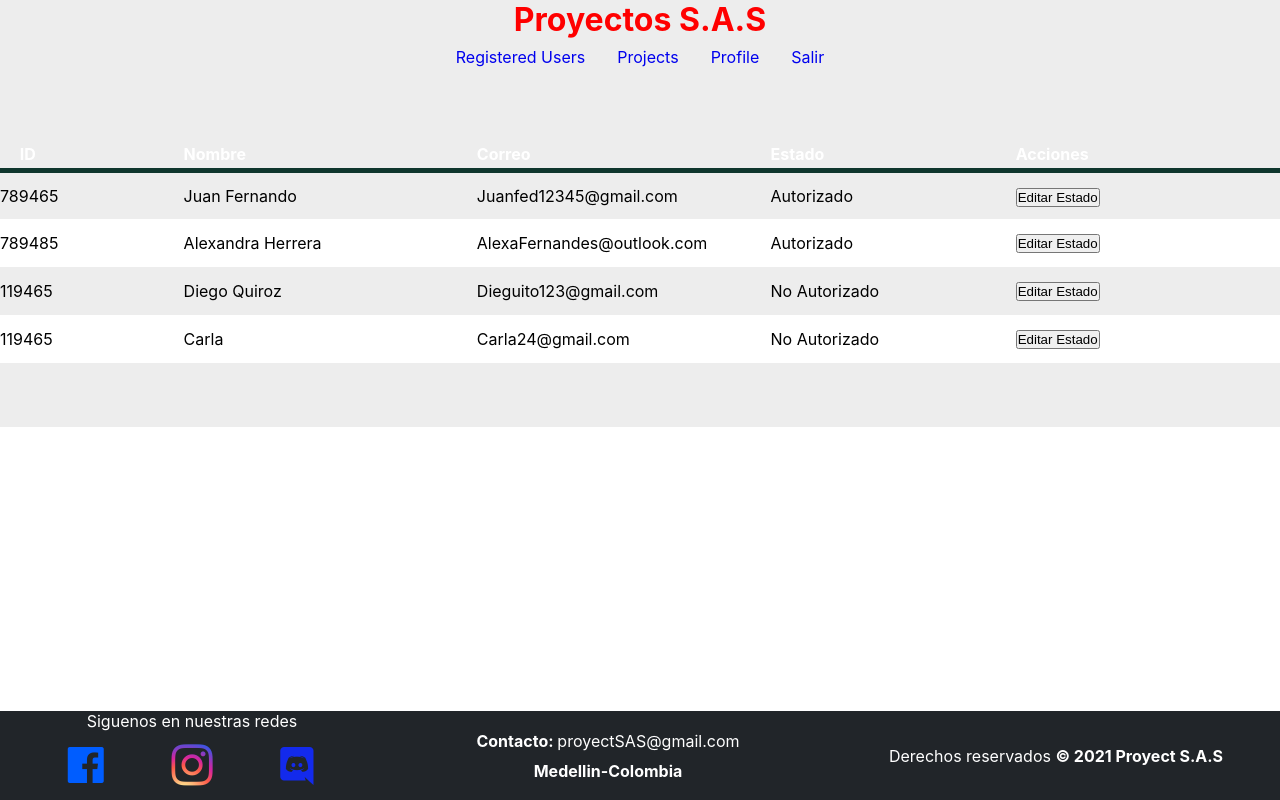
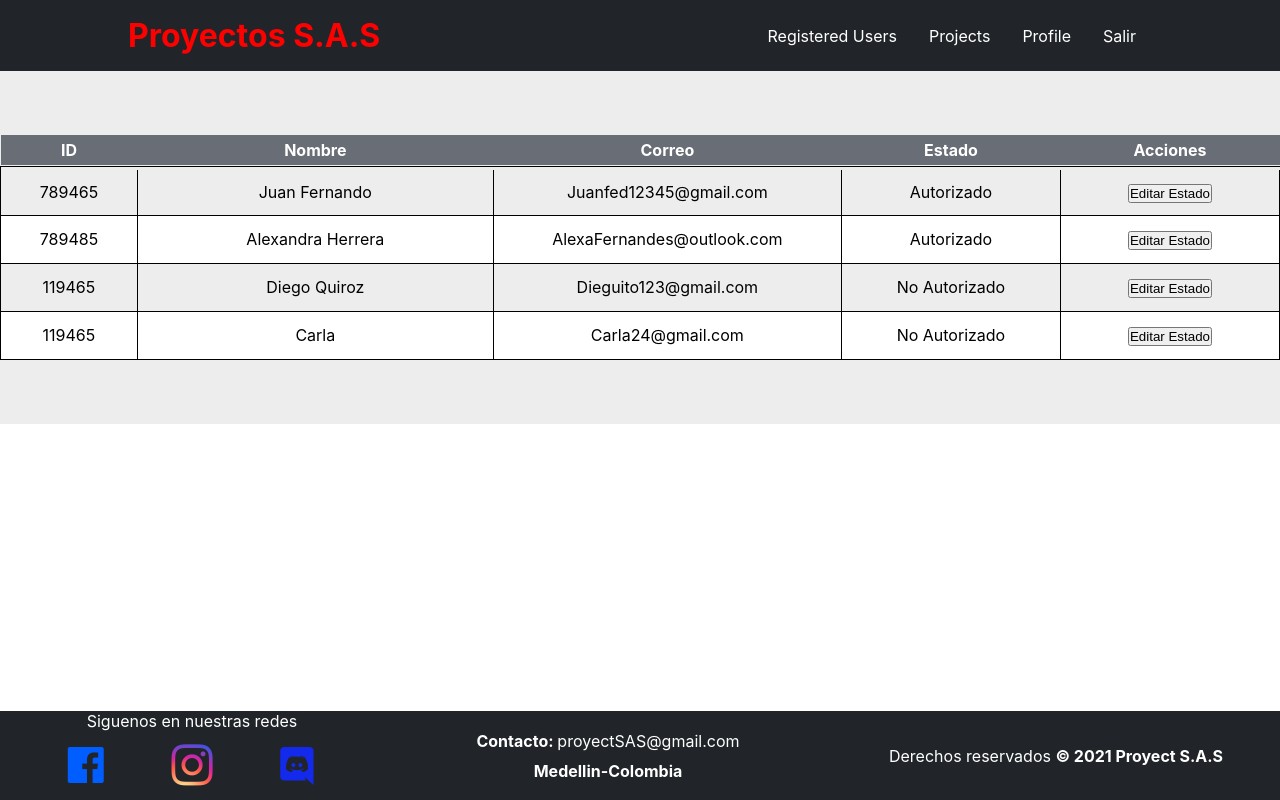
Before and after one commit to madro0/develop-of-world-Public, a React (Create React App) app in the folder fronted/: page /administrador/UserRegistered in a window 1280 px wide. Built offline with nearby package versions, Linux system fonts and the light colour scheme.

Commit message:
cambios en diseño basicos

```diff
--- a/fronted/src/App.css
+++ b/fronted/src/App.css
@@ -1,5 +1,12 @@
+/*Estilos globales paratoda la pagina*/
+
 *{
   margin: 0;
   padding: 0;
   box-sizing: border-box;
 }
+
+td{
+  border: 1px solid black;
+  border-collapse: collapse;
+}
--- a/fronted/src/components/UsertRegistered.jsx
+++ b/fronted/src/components/UsertRegistered.jsx
@@ -6,7 +6,7 @@ const UserRegistered = () => {
     return (
         <div className="tableUsers">
             <div>
-                <table>
+                <table className='tableUsers__table'>
                     <thead className="tableUsers__thead">
                         <tr className="tableUsers__tittle">
                             <th>ID</th>
--- a/fronted/src/styles/header.css
+++ b/fronted/src/styles/header.css
@@ -1,18 +1,23 @@
 .header{
-    background-color: #ededed;
+    display: flex;
+    justify-content: space-between;
+    padding: 1rem 10%;
+    align-items: center;
+    background-color: #212529;
 }
 
+
 .header h1{
-    text-align: center;
     color: red;
-}
-
-.header ul{
-    text-align: center;
-    padding: .3rem 0rem;
 }
 
 .header li{
     display: inline-block;
-    padding: .2rem 1rem;
+    padding: 0rem 1rem;
+    color: white;
 }
+
+.header li:hover{
+    color: red;
+    transform: scale(1.3);
+}
--- a/fronted/src/styles/projects.css
+++ b/fronted/src/styles/projects.css
@@ -10,11 +10,26 @@
 
 .projects{
     width: 100%;
-    padding: 5rem 0rem 30rem 0rem;
+    padding: 5rem 0rem 0rem 0rem;
     display: flex;
     justify-content: center;
     color: black;
 }
+
+.projects__thead{
+    border-bottom: solid 5px #ededed;
+}
+
+.projects__data tr:nth-child(even){
+    background-color: white;
+    color: black;
+}
+
+.projects__data tr:hover{
+    background-color: #686d76;
+    color: white;
+}
+
 
 table{
     border-collapse: collapse;
--- a/fronted/src/styles/userRegistered.css
+++ b/fronted/src/styles/userRegistered.css
@@ -6,23 +6,47 @@
     display: flex;
     align-items: center;
     justify-content: center;
+    text-align: center;
+
 }
 
-.tableUsers table tr:nth-child(even){
-    background-color: white;
+.tableUsers table{
+    background-color: #ededed;
+    color: black;
 }
 
+.tableUsers__data tr:nth-child(even){
+    background-color: white;
+    color: black;
+}
+
+
 .tableUsers__thead{
-    border-bottom: solid 5px #0f362d;
+    border-bottom: solid 5px #ededed;
+}
+
+.tableUsers thead{
+    background-color: #686d76;
 }
 
 
 .tableUsers__tittle th{
-    padding-right: 8rem;
-    text-align: left;
+    width: auto;
+    text-align: center;
 }
 
 .tableUsers__data td{
-    text-align: left;
+    text-align: center;
     padding: .5rem 0rem;
 }
+
+.tableUsers__data{
+    outline: 1px solid black;
+    border-collapse: collapse;
+}
+
+
+.tableUsers__data tr:hover{
+    background-color: #686d76;
+    color: white;
+}
```
